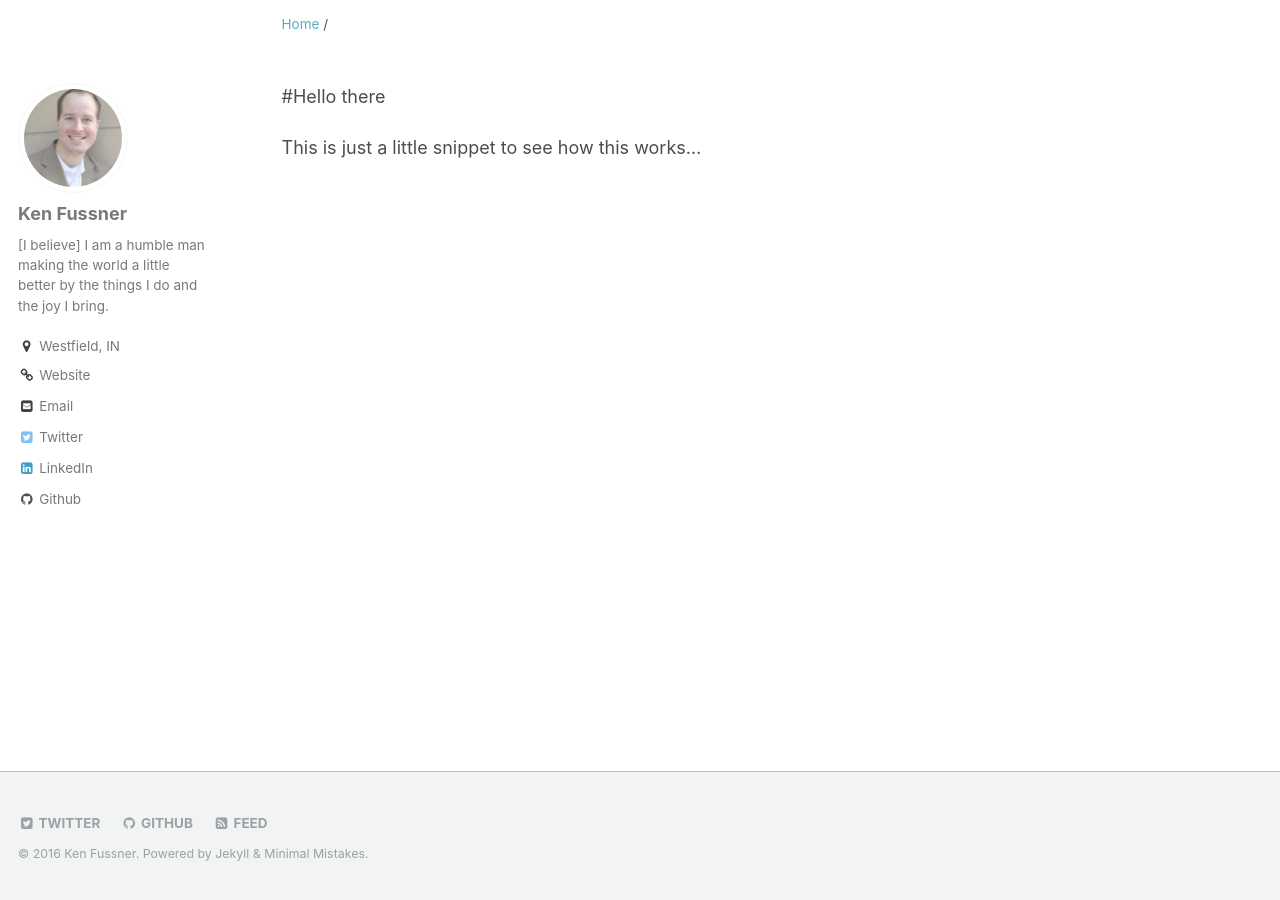
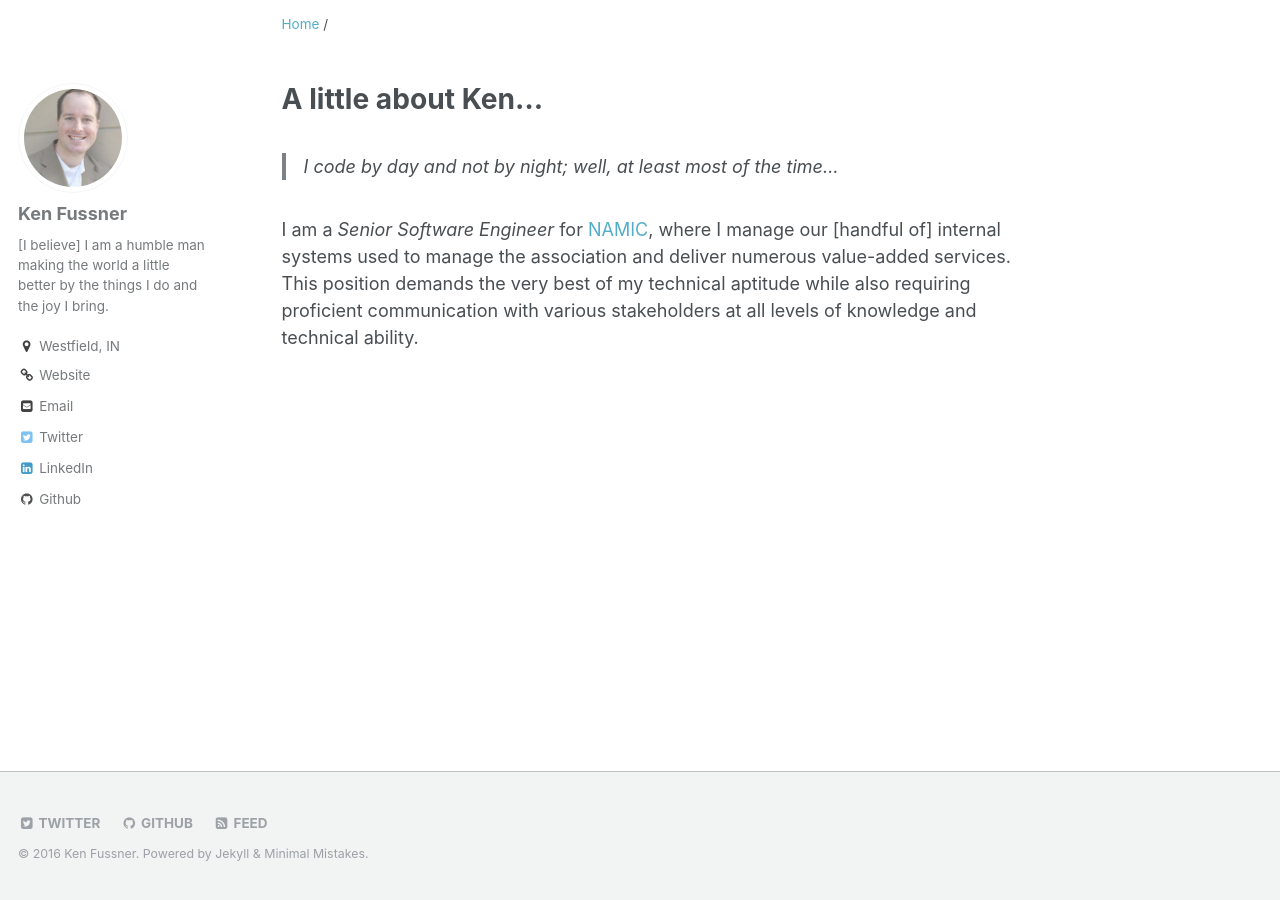
Before and after one commit to kenfussner/kenfussner.github.io, a Jekyll site: the page built from _pages/about.md, in a window 1280 px wide. Built offline with Jekyll 4.4.1, drawn with Linux system fonts in a browser that asks for light colours.

Commit message:
about updates

```diff
--- a/_pages/about.md
+++ b/_pages/about.md
@@ -4,6 +4,12 @@ author_profile: true
 permalink: /about/
 ---
 
-#Hello there
+A little about Ken...
+=====================
 
-This is just a little snippet to see how this works...
+>I code by day and not by night; well, at least most of the time...
+
+I am a _Senior Software Engineer_ for [NAMIC](http://www.namic.org), where I manage our [handful of] internal systems
+used to manage the association and deliver numerous value-added services. This position demands the very best of my
+technical aptitude while also requiring proficient communication with various stakeholders at all levels of knowledge
+and technical ability.
```
